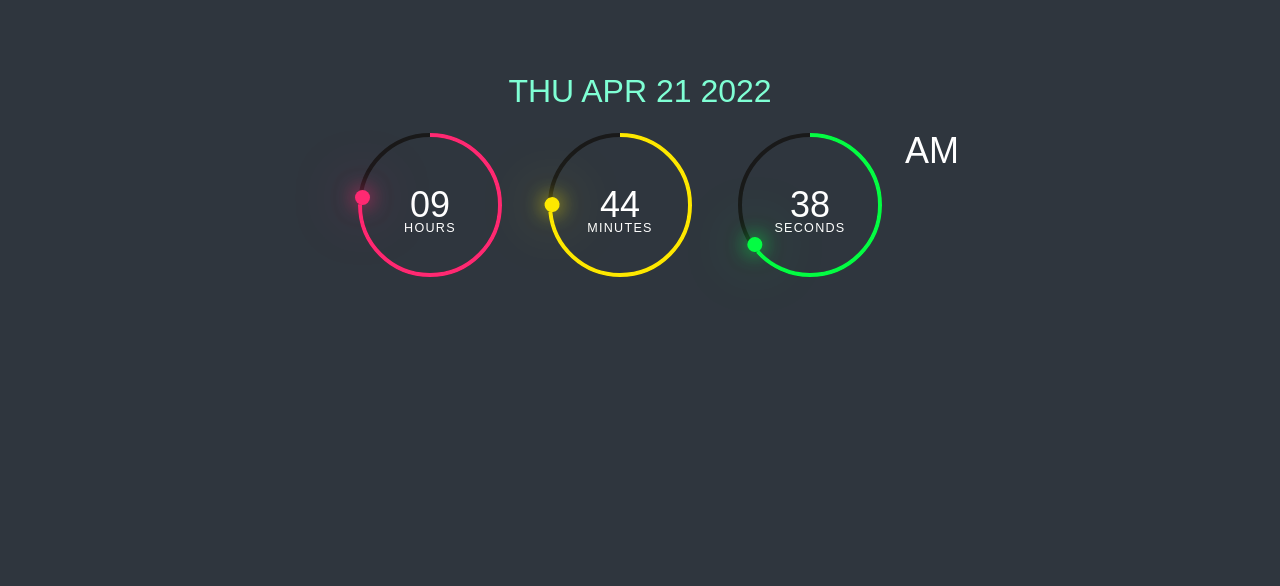
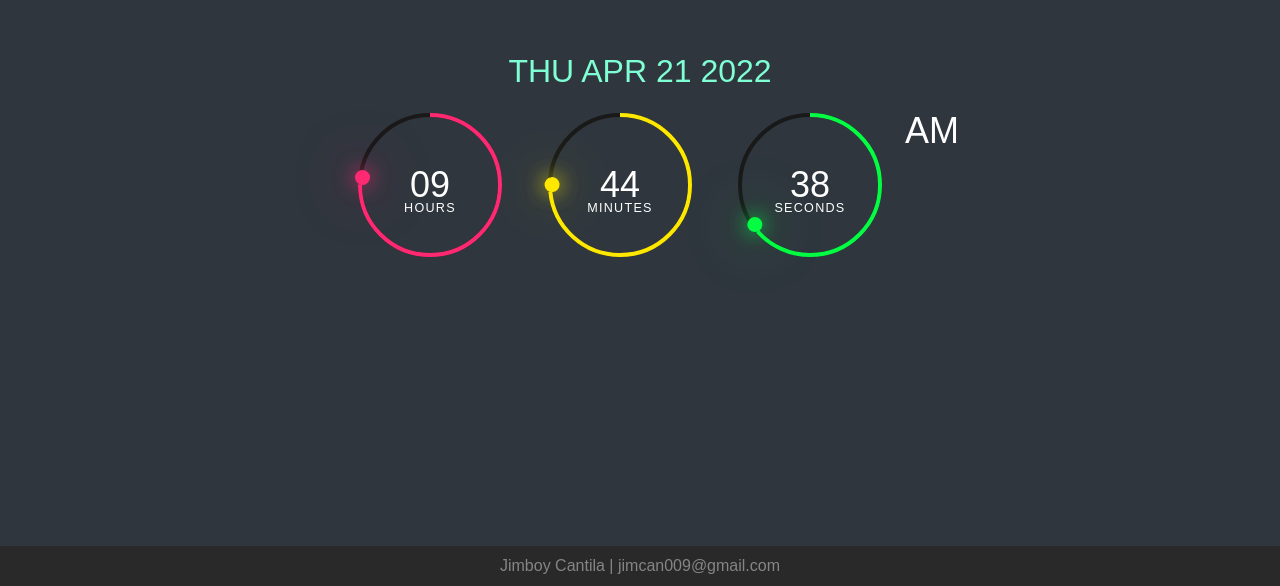
Before and after one commit to jimcan-ctu/amazing-clock, a plain HTML site: page index.html in a window 1280 px wide. Shown: the part 214-800 px from the top of the page. Drawn offline with Linux system fonts and the light colour scheme.

Commit message:
added footer

```diff
--- a/index.html
+++ b/index.html
@@ -15,12 +15,18 @@
       }
 
       body {
+        min-height: 100vh;
         display: flex;
+        flex-direction: column;
+      }
+
+      main {
+        display: flex;
+        flex-grow: 1;
         flex-direction: column;
         gap: 20px;
         justify-content: center;
         align-items: center;
-        min-height: 100vh;
         background: #2f363e;
       }
 
@@ -107,6 +113,15 @@
         box-shadow: 0 0 20px var(--clr), 0 0 60px var(--clr);
       }
 
+      footer {
+        display: flex;
+        justify-content: center;
+        align-items: center;
+        height: 40px;
+        background: #292929;
+        color: rgb(133, 133, 133);
+      }
+
       @media screen and (max-width: 600px) {
         #time {
           flex-direction: column;
@@ -128,6 +143,7 @@
     <title>Amazing Clock</title>
   </head>
   <body>
+    <main>
       <div id="date"></div>
       <div id="time">
         <div class="circle" style="--clr: #ff2972">
@@ -161,6 +177,8 @@
       <div class="search">
         <div class="gcse-searchbox-only"></div>
       </div>
+    </main>
+    <footer>Jimboy Cantila | jimcan009@gmail.com</footer>
     <script
       async
       src="https://cse.google.com/cse.js?cx=343e07dd49906495a"
```
Lines whose indentation alone changed are shown as unchanged.
